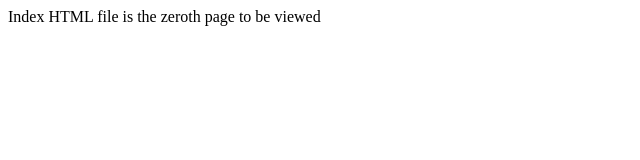
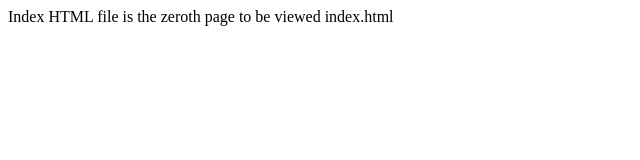
Before and after one commit to chauhanr/learn-git, a plain HTML site: page index.html in a window 1280 px wide. Shown: the full height of the page, 0-640 px from the left. Drawn offline with Linux system fonts and the light colour scheme.

Commit message:
issue_54

```diff
--- a/index.html
+++ b/index.html
@@ -1,5 +1,5 @@
 <html>
     <body>
-	    <p>Index HTML file is the zeroth page to be viewed</p>
+	    <p>Index HTML file is the zeroth page to be viewed index.html</p>
     </body>
 </html>
```
Also changed, not shown: main.html (+1 -1 lines).
